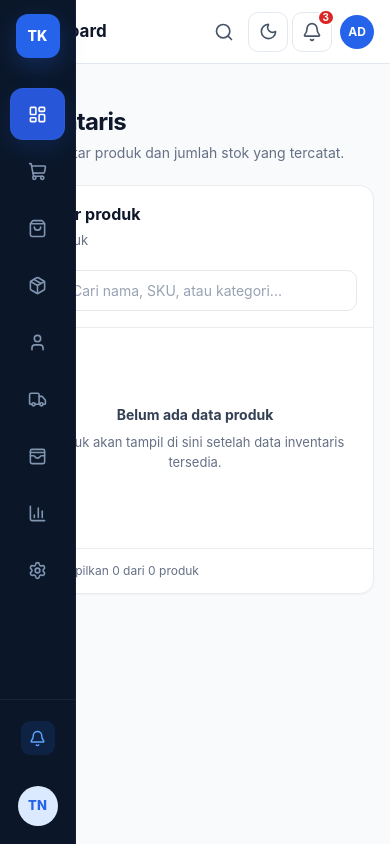
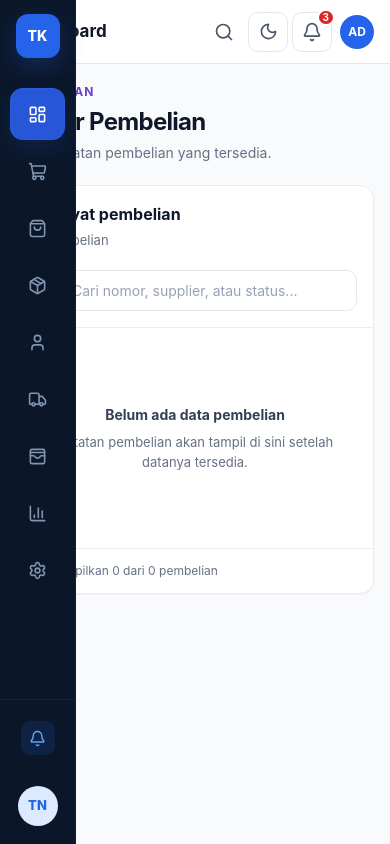
Before and after one commit to sho6-bit/store-operations-app, a React (Vite) app: page / in a window 390 px wide. Built offline with nearby package versions, Linux system fonts and the light colour scheme.

Commit message:
Feat: PurchasesPage

```diff
--- a/src/App.jsx
+++ b/src/App.jsx
@@ -2,7 +2,8 @@ import AppLayout from "./components/layout/AppLayout.jsx"
 // import DashboardPage from "./pages/Dashboard/DashboardPage.jsx"
 // import CashFlowPage from "./pages/CashFlow/CashFlowPage.jsx"
 // import CustomerPage from "./pages/Customers/CustomersPage.jsx"
-import InventoryPage from "./pages/Inventory/InventoryPage.jsx"
+// import InventoryPage from "./pages/Inventory/InventoryPage.jsx"
+import PurchasesPage from "./pages/Purchases/PurchasesPage.jsx"
 
 function App() {
   return (
@@ -10,7 +11,8 @@ function App() {
       {/* <DashboardPage /> */}
       {/* <CashFlowPage /> */}
       {/* <CustomerPage /> */}
-      <InventoryPage />
+      {/* <InventoryPage /> */}
+      <PurchasesPage />
     </AppLayout>
   )
 }
--- a/src/pages/Purchases/PurchasesPage.jsx
+++ b/src/pages/Purchases/PurchasesPage.jsx
@@ -0,0 +1,125 @@
+import { useMemo, useState } from "react"
+
+import SearchInput from "../../components/common/SearchInput"
+import "./purchasesPage.css"
+
+function formatCurrency(value) {
+  if (value === null || value === undefined) return "—"
+
+  return new Intl.NumberFormat("id-ID", {
+    style: "currency",
+    currency: "IDR",
+    maximumFractionDigits: 0,
+  }).format(value)
+}
+
+function PurchasesPage({ data = [] }) {
+  const [searchTerm, setSearchTerm] = useState("")
+  const purchases = Array.isArray(data) ? data : []
+
+  const filteredPurchases = useMemo(() => {
+    const query = searchTerm.trim().toLowerCase()
+    if (!query) return purchases
+
+    return purchases.filter((purchase) =>
+      [purchase.number, purchase.supplier, purchase.status, purchase.date]
+        .filter(Boolean)
+        .some((value) => String(value).toLowerCase().includes(query)),
+    )
+  }, [purchases, searchTerm])
+
+  return (
+    <section className="purchases-page">
+      <header className="purchases-page__header">
+        <div>
+          <span className="purchases-page__eyebrow">Pembelian</span>
+          <h1 className="purchases-page__title">Daftar Pembelian</h1>
+          <p className="purchases-page__description">
+            Lihat catatan pembelian yang tersedia.
+          </p>
+        </div>
+      </header>
+
+      <section className="purchases-card" aria-label="Daftar pembelian">
+        <div className="purchases-card__toolbar">
+          <div>
+            <h2>Riwayat pembelian</h2>
+            <p>{purchases.length} pembelian</p>
+          </div>
+
+          <SearchInput
+            value={searchTerm}
+            onChange={(event) => setSearchTerm(event.target.value)}
+            placeholder="Cari nomor, supplier, atau status..."
+            ariaLabel="Cari pembelian"
+          />
+        </div>
+
+        {filteredPurchases.length > 0 ? (
+          <div className="purchases-table-wrap">
+            <table className="purchases-table">
+              <thead>
+                <tr>
+                  <th>Nomor</th>
+                  <th>Tanggal</th>
+                  <th>Supplier</th>
+                  <th>Status</th>
+                  <th className="purchases-table__amount-heading">Total</th>
+                </tr>
+              </thead>
+
+              <tbody>
+                {filteredPurchases.map((purchase) => (
+                  <tr key={purchase.id}>
+                    <td>
+                      <strong>{purchase.number || "—"}</strong>
+                    </td>
+                    <td>{purchase.date || "—"}</td>
+                    <td>{purchase.supplier || "—"}</td>
+                    <td>
+                      {purchase.status ? (
+                        <span
+                          className={`purchases-status purchases-status--${String(
+                            purchase.status,
+                          )
+                            .toLowerCase()
+                            .replace(/\s+/g, "-")}`}
+                        >
+                          {purchase.status}
+                        </span>
+                      ) : (
+                        "—"
+                      )}
+                    </td>
+                    <td className="purchases-table__amount">
+                      {formatCurrency(purchase.total)}
+                    </td>
+                  </tr>
+                ))}
+              </tbody>
+            </table>
+          </div>
+        ) : (
+          <div className="purchases-empty">
+            <strong>
+              {searchTerm
+                ? "Pembelian tidak ditemukan"
+                : "Belum ada data pembelian"}
+            </strong>
+            <span>
+              {searchTerm
+                ? "Periksa kata kunci pencarian."
+                : "Catatan pembelian akan tampil di sini setelah datanya tersedia."}
+            </span>
+          </div>
+        )}
+
+        <footer className="purchases-card__footer">
+          Menampilkan {filteredPurchases.length} dari {purchases.length} pembelian
+        </footer>
+      </section>
+    </section>
+  )
+}
+
+export default PurchasesPage
--- /dev/null
+++ b/src/pages/Purchases/purchasesPage.css
@@ -0,0 +1,201 @@
+.purchases-page {
+  display: flex;
+  flex-direction: column;
+  gap: 22px;
+  min-width: 0;
+  color: #101828;
+}
+
+.purchases-page__header {
+  display: flex;
+  align-items: center;
+  justify-content: space-between;
+  gap: 20px;
+}
+
+.purchases-page__eyebrow {
+  color: #6941c6;
+  font-size: 12px;
+  font-weight: 700;
+  letter-spacing: 0.08em;
+  text-transform: uppercase;
+}
+
+.purchases-page__title {
+  margin: 7px 0 5px;
+  font-size: clamp(24px, 3vw, 30px);
+  line-height: 1.2;
+  letter-spacing: -0.03em;
+}
+
+.purchases-page__description {
+  margin: 0;
+  color: #667085;
+  font-size: 14px;
+}
+
+.purchases-card {
+  min-width: 0;
+  overflow: hidden;
+  background: #fff;
+  border: 1px solid #eaecf0;
+  border-radius: 14px;
+  box-shadow: 0 1px 2px rgba(16, 24, 40, 0.04);
+}
+
+.purchases-card__toolbar {
+  display: flex;
+  align-items: center;
+  justify-content: space-between;
+  gap: 20px;
+  padding: 20px 22px;
+  border-bottom: 1px solid #eaecf0;
+}
+
+.purchases-card__toolbar h2 {
+  margin: 0;
+  font-size: 16px;
+  font-weight: 700;
+}
+
+.purchases-card__toolbar p {
+  margin: 5px 0 0;
+  color: #667085;
+  font-size: 13px;
+}
+
+.purchases-card__toolbar .common-search {
+  width: min(380px, 100%);
+}
+
+.purchases-table-wrap {
+  width: 100%;
+  overflow-x: auto;
+}
+
+.purchases-table {
+  width: 100%;
+  border-collapse: collapse;
+  text-align: left;
+  white-space: nowrap;
+}
+
+.purchases-table th {
+  padding: 12px 18px;
+  color: #667085;
+  background: #f9fafb;
+  font-size: 11px;
+  font-weight: 700;
+  letter-spacing: 0.04em;
+  text-transform: uppercase;
+}
+
+.purchases-table td {
+  padding: 15px 18px;
+  color: #475467;
+  border-top: 1px solid #f0f1f3;
+  font-size: 13px;
+}
+
+.purchases-table tbody tr:hover {
+  background: #fcfcfd;
+}
+
+.purchases-table td strong {
+  color: #101828;
+  font-weight: 600;
+}
+
+.purchases-table__amount-heading,
+.purchases-table__amount {
+  text-align: right;
+}
+
+.purchases-table__amount {
+  color: #101828 !important;
+  font-weight: 600;
+}
+
+.purchases-status {
+  display: inline-flex;
+  align-items: center;
+  padding: 5px 9px;
+  color: #475467;
+  background: #f2f4f7;
+  border-radius: 999px;
+  font-size: 11px;
+  font-weight: 600;
+}
+
+.purchases-status--selesai,
+.purchases-status--completed,
+.purchases-status--lunas {
+  color: #027a48;
+  background: #ecfdf3;
+}
+
+.purchases-status--menunggu,
+.purchases-status--pending,
+.purchases-status--diproses {
+  color: #b54708;
+  background: #fffaeb;
+}
+
+.purchases-status--dibatalkan,
+.purchases-status--cancelled {
+  color: #b42318;
+  background: #fef3f2;
+}
+
+.purchases-empty {
+  display: flex;
+  min-height: 220px;
+  flex-direction: column;
+  align-items: center;
+  justify-content: center;
+  gap: 8px;
+  padding: 28px;
+  text-align: center;
+}
+
+.purchases-empty strong {
+  color: #344054;
+  font-size: 14px;
+}
+
+.purchases-empty span {
+  max-width: 380px;
+  color: #667085;
+  font-size: 13px;
+  line-height: 1.5;
+}
+
+.purchases-card__footer {
+  padding: 13px 22px;
+  color: #667085;
+  border-top: 1px solid #eaecf0;
+  font-size: 12px;
+}
+
+@media (max-width: 700px) {
+  .purchases-card__toolbar {
+    align-items: stretch;
+    flex-direction: column;
+    padding: 16px;
+  }
+
+  .purchases-card__toolbar .common-search {
+    width: 100%;
+  }
+
+  .purchases-table th,
+  .purchases-table td {
+    padding-right: 14px;
+    padding-left: 14px;
+  }
+
+  .purchases-card__footer {
+    padding-right: 16px;
+    padding-left: 16px;
+  }
+}
```
Also changed, not shown: src/pages/Products/Products.jsx (deleted), src/pages/Products/ProductsPage.jsx (added).
